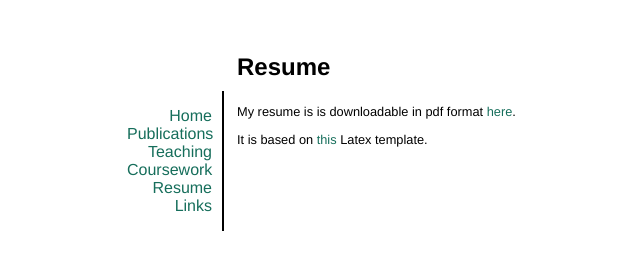
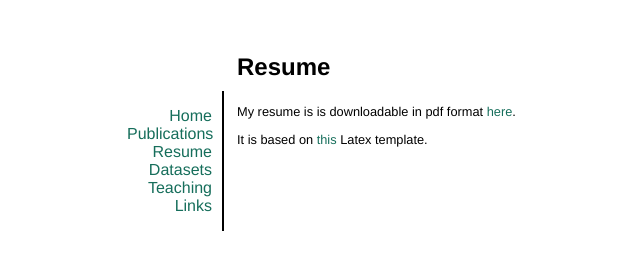
Before and after one commit to cschenck/cschenck.github.io, a plain HTML site: page cv.html in a window 1280 px wide. Shown: the full height of the page, 153-793 px from the left. Drawn offline with Linux system fonts and the light colour scheme.

Commit message:
Update navbar links in cv.html

```diff
--- a/cv.html
+++ b/cv.html
@@ -27,9 +27,9 @@
 <ul>
     <li><a href="index.html">Home</a></li>
     <li><a href="publications.html">Publications</a>
+    <li><a href="cv.html">Resume</a>
+    <li><a href="datasets.html">Datasets</a>
     <li><a href="teaching.html">Teaching</a>
-    <li><a href="coursework.html">Coursework</a>
-    <li><a href="cv.html">Resume</a>
     <li><a href="links.html">Links</a>
 </ul>
 </div>
```
